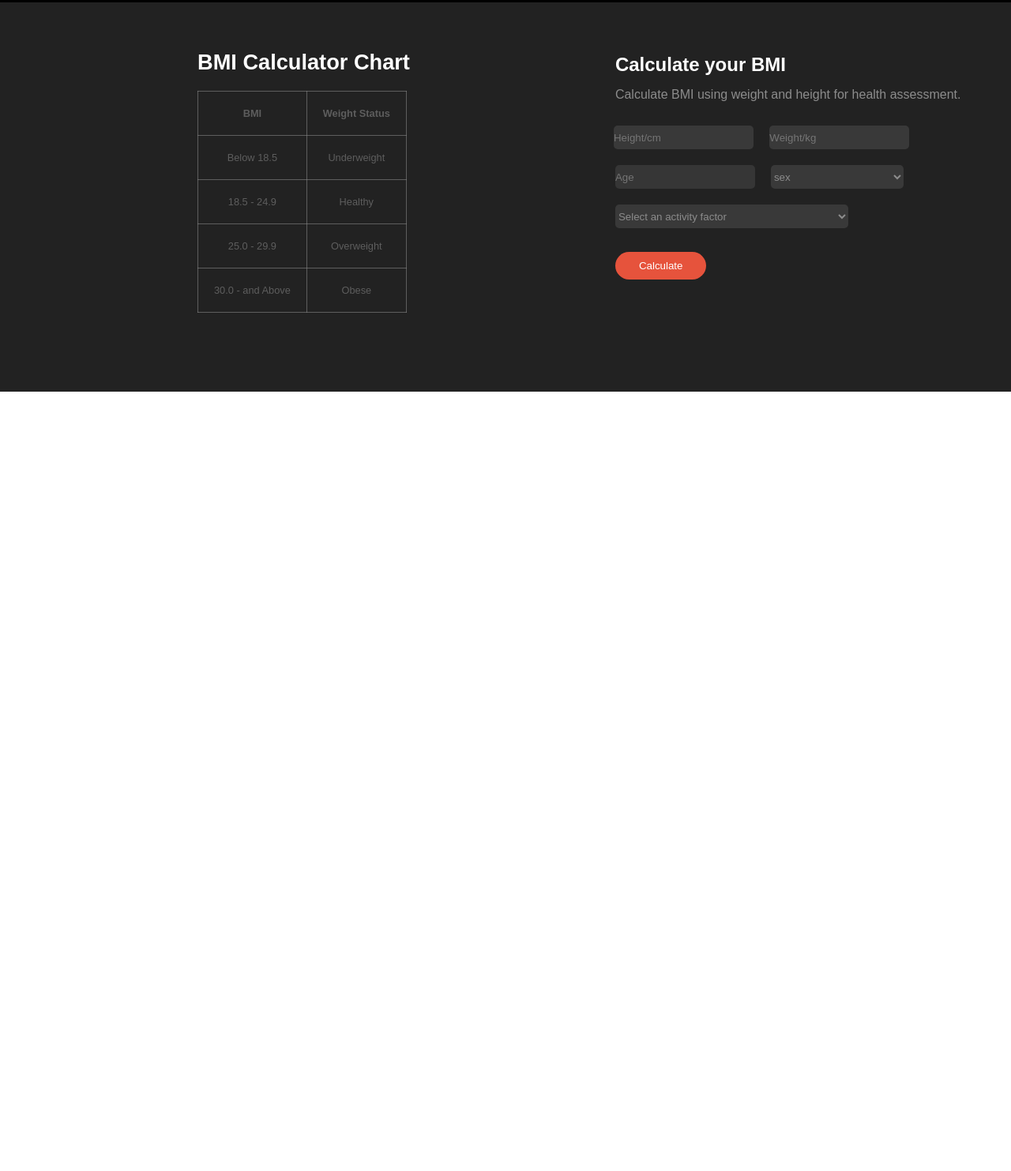
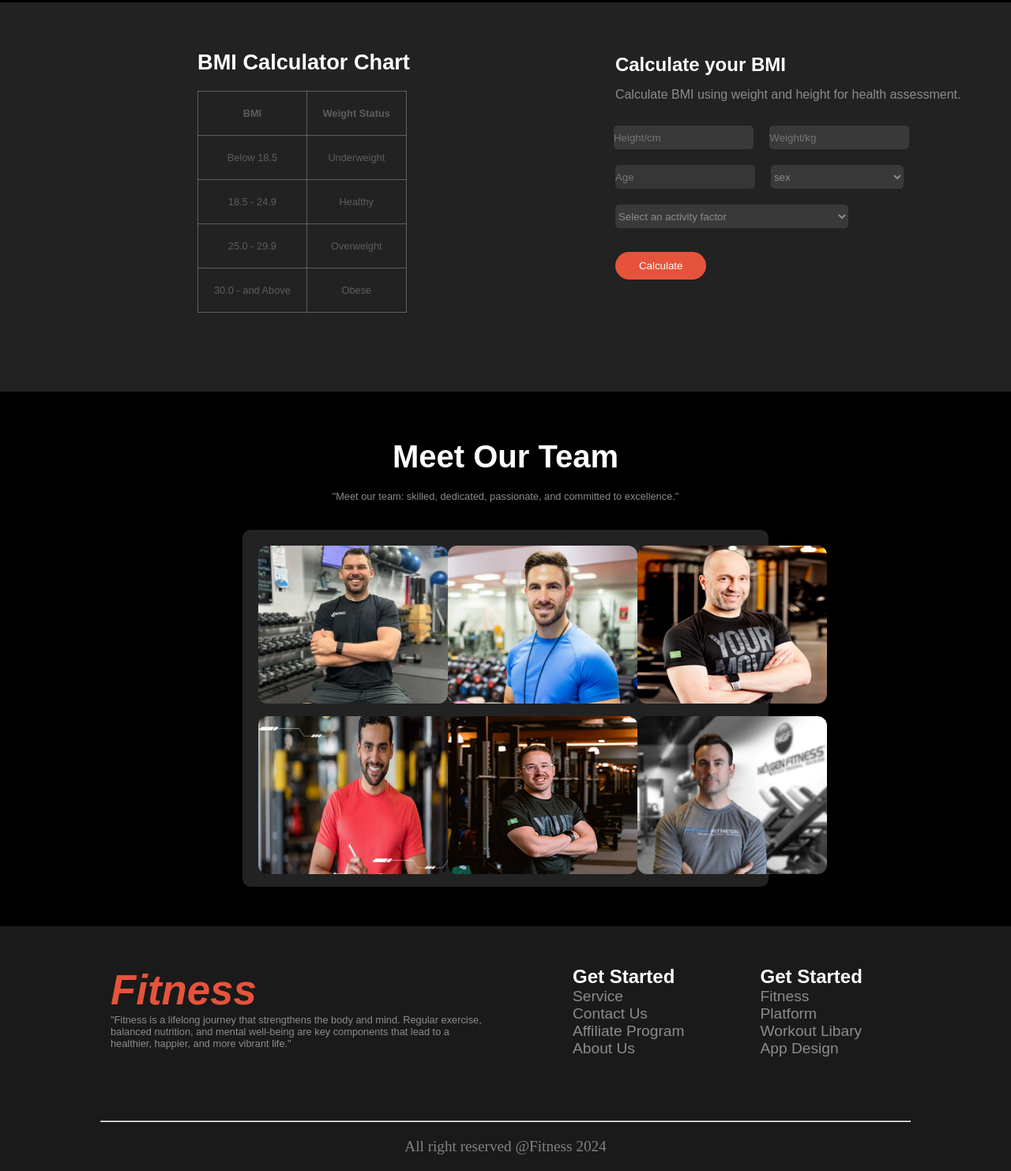
Before and after one commit to BakhtiarAtiqFaisal/Assignment-2, a plain HTML site: page index.html in a window 1280 px wide. Shown: the part 1633-3116 px from the top of the page at 79% size. Before the commit the page ends 2129 px from the top, so only its background shows below. Drawn offline with Linux system fonts and the light colour scheme; a web font is replaced by a local one.

Commit message:
team and footer added

```diff
--- a/CSS/style.css
+++ b/CSS/style.css
@@ -360,6 +360,110 @@
     border:none;
 }
 
+/*Meet our-teams */
+.our-teams{
+    font-family: sans-serif;
+    background-color: #000000;
+    padding-bottom: 50px;
+}
+.our-teams h1{
+    color:#FFFFFF;
+    font-size: 40px;
+    text-align: center;
+    padding-top: 60px;
+    padding-bottom: 10px;
+}
+.our-teams p{
+    padding-top: 10px;
+    color:#8C8C8C;
+    text-align: center;
+    padding-bottom: 35px;
+    font-size: .8rem;
+}
+.teams-pictures{
+    display:grid;
+    grid-template-columns: repeat(3,1fr);
+    background-color: #222222;
+    padding-top: 20px;
+    padding-left: 20px;
+    margin-left: 24%;
+    margin-right: 24%;
+    border-radius: 10px;
+
+}
+.picture img{
+    width:240px;
+    height:200px;
+    border-radius: 12px;
+    margin-bottom: 12px;
+}
+
+/* footer section*/
+.footer-top{
+    font-family: sans-serif;
+    display: flex;
+    justify-content: space-between;
+    padding-top: 50px;
+    background-color: #1A1A1A;
+    padding-bottom: 80px;
+}
+.footer-section1{
+    width:40%;
+    margin-left: 140px;
+}
+.footer-section1 h1{
+    font-size: 3.3rem;
+    color:#e6533c
+}
+.footer-section1 p{
+    font-size: .8rem;
+    color:#8C8C8C;
+}
+.footer-section2{
+    font-family: sans-serif;
+    width:20%;
+    margin-left: 110px;
+}
+.footer-section2 h1{
+    font-size: 1.5rem;
+    color:#FFFFFF;
+}
+.footer-section2 nav ul li{
+    list-style: none;
+    font-size: 1.2rem;
+    color:#8C8C8C;
+}
+.footer-section3{
+    font-family: sans-serif;
+    width:20%;
+    margin-right: 80px;
+}
+.footer-section3 h1{
+    font-size: 1.5rem;
+    color:#FFFFFF;
+}
+.footer-section3 nav ul li{
+    list-style: none;
+    font-size: 1.2rem;
+    color:#8C8C8C;
+}
+
+.footer-bottom{
+    background-color: #1A1A1A;
+}
+.footer-bottom hr{
+    width:80%;
+    margin:0 auto;
+}
+.footer-bottom p{
+    color:#8c8c8ce9;
+    text-align: center;
+    padding-top: 20px;
+    padding-bottom: 20px;
+    font-size: 1.2rem;
+}
+
+
 @media screen and (max-width: 576px){
     .hideOnMobile{
         display:none;
@@ -428,5 +532,24 @@
     .BMI-calculator-table{
         margin-left: -100px;
     }
-
+    .teams-pictures{
+        grid-template-columns: repeat(1, 1fr);
+    }
+    .footer-top{
+        flex-direction: column;
+    }
+    .footer-section1{
+        width:100%;
+        margin-left: 10px;
+    }
+   .footer-section2{
+    margin-left:10px;
+    width:100%;
+    margin-top: 10px;
+   }
+   .footer-section3{
+    margin-left:10px;
+    width:100%;
+    margin-top: 10px;
+   }
 }
--- a/index.html
+++ b/index.html
@@ -166,8 +166,68 @@
         </div>
     </section>
     <section>
+        <div class="our-teams">
+            <h1>Meet Our Team</h1>
+            <p>"Meet our team: skilled, dedicated, passionate, and committed to excellence."</p>
+            <div class="teams-pictures">
+                <div class="picture pic1">
+                    <img src="images/trainer1.png" alt="trainer 1">
+                </div>
+                <div class="picture pic2">
+                    <img src="images/trainer2.png" alt="trainer 2">
+                </div>
+                <div class="picture pic3">
+                    <img src="images/trainer3.png" alt="trainer 3">
+                </div>
+                <div class="picture pic4">
+                    <img src="images/trainer4.png" alt="trainer 4">
+                </div>
+                <div class="picture pic5">
+                    <img src="images/trainer5.png" alt="trainer 5">
+                </div>
+                <div class="picture pic6">
+                    <img src="images/trainer6.png" alt="trainer 6">
+                </div>
+            </div>
+        </div>
 
     </section>
+
+<footer>
+    <div class="footer-top">
+        <div class="footer-section1">
+            <h1><i>Fitness</i></h1>
+            <p> "Fitness is a lifelong journey that strengthens the body and mind. Regular exercise, balanced nutrition, and mental well-being are key components that lead to a healthier, happier, and more vibrant life."</p>
+        </div>
+        <div class="footer-section2">
+            <h1>Get Started</h1>
+            <nav>
+                <ul>
+                    <li>Service</li>
+                    <li>Contact Us</li>
+                    <li>Affiliate Program</li>
+                    <li>About Us</li>
+                </ul>
+            </nav>
+        </div>
+        <div class="footer-section3">
+            <h1>Get Started</h1>
+            <nav>
+                <ul>
+                    <li>Fitness</li>
+                    <li>Platform</li>
+                    <li>Workout Libary</li>
+                    <li>App Design</li>
+                </ul>
+            </nav>
+        </div>
+    </div>
+    <div class="footer-bottom">
+        <hr>
+        <p>All right reserved @Fitness 2024</p>
+    </div>
+</footer>
+<!-- a -->
 </body>
 
 </html>
```
